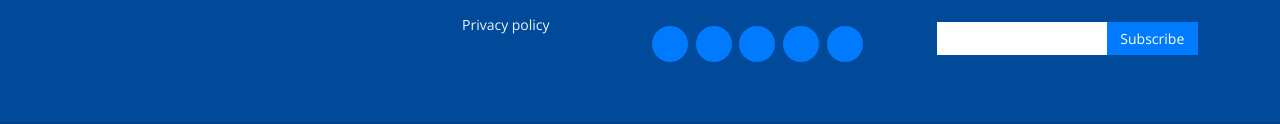
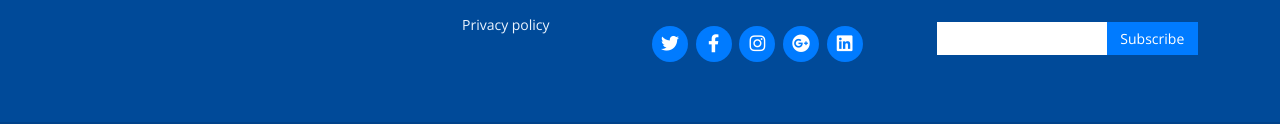
Before and after one commit to sabrina170/ProjectCha, a plain HTML site: page index.html in a window 1280 px wide. Shown: the part 3219-3343 px from the top of the page. Drawn offline with nearby package versions, Linux system fonts and the light colour scheme.

Commit message:
comimit main

```diff
--- a/index.html
+++ b/index.html
@@ -667,9 +667,6 @@
                 <header class="section-header">
                     <h3 style="color:#244d8b;">Acceso a Clientes</h3>
                 </header>
-
-
-
             </div>
         </section>
     </main>
@@ -707,11 +704,11 @@
                         </p>
 
                         <div class="social-links">
-                            <a href="#" class="twitter"><i class="fa fa-twitter"></i></a>
-                            <a href="#" class="facebook"><i class="fa fa-facebook"></i></a>
-                            <a href="#" class="instagram"><i class="fa fa-instagram"></i></a>
-                            <a href="#" class="google-plus"><i class="fa fa-google-plus"></i></a>
-                            <a href="#" class="linkedin"><i class="fa fa-linkedin"></i></a>
+                            <a href="#" class="twitter"><i class="fab fa-twitter"></i></a>
+                            <a href="#" class="facebook"><i class="fab fa-facebook-f"></i></a>
+                            <a href="#" class="instagram"><i class="fab fa-instagram"></i></a>
+                            <a href="#" class="google-plus"><i class="fab fa-google-plus"></i></a>
+                            <a href="#" class="linkedin"><i class="fab fa-linkedin"></i></a>
                         </div>
 
                     </div>
```
